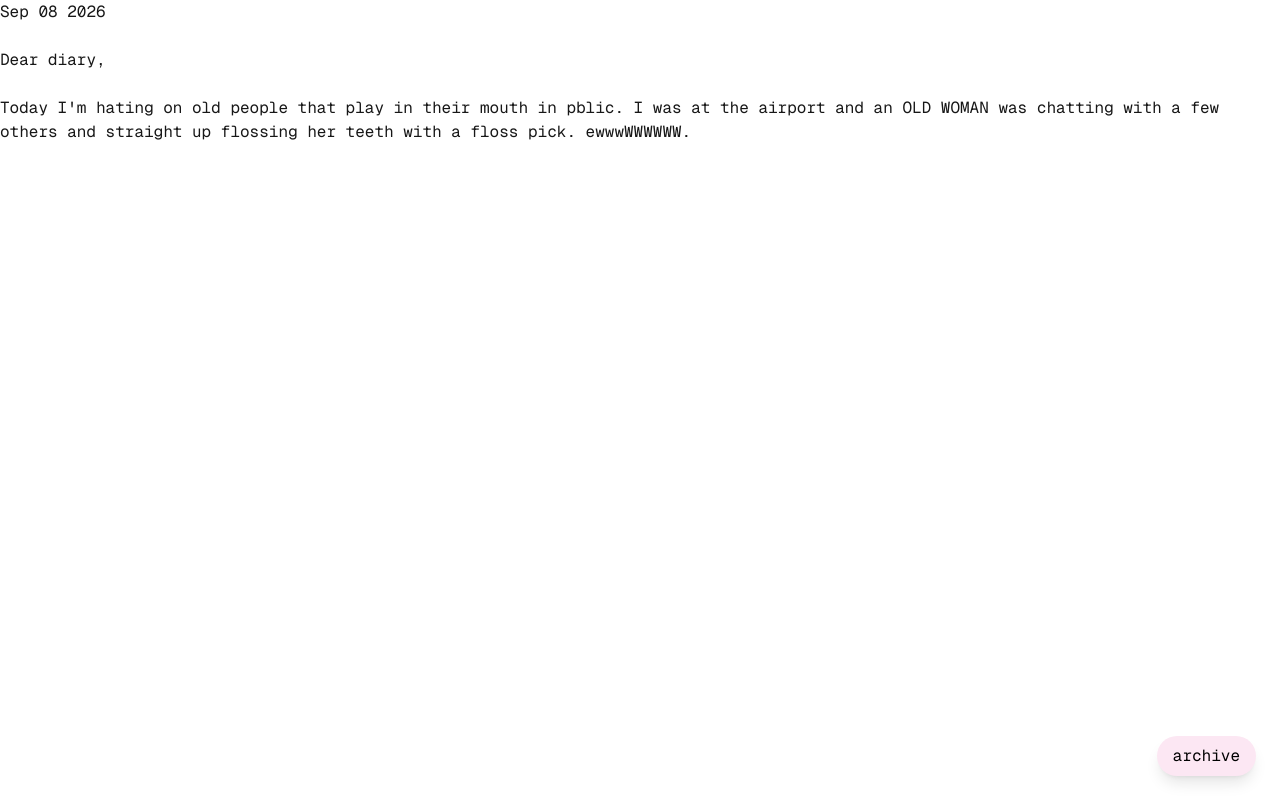
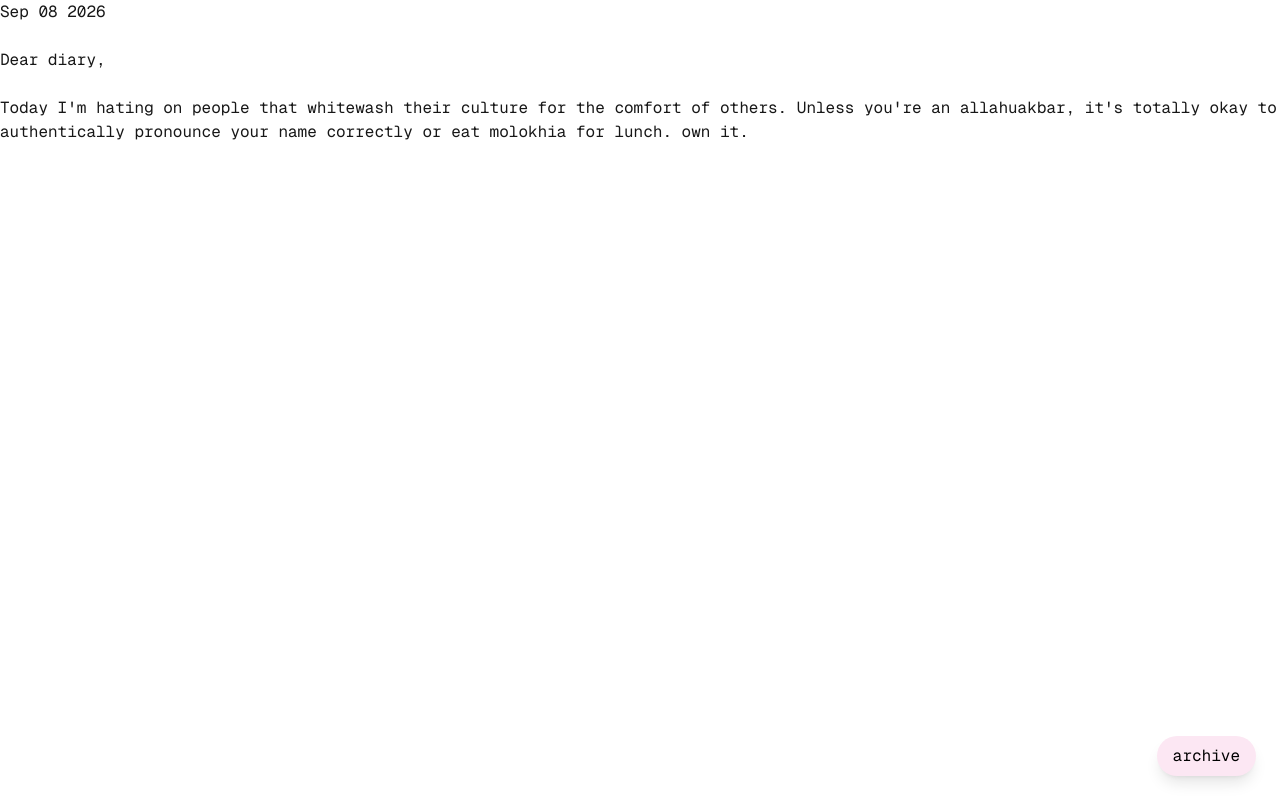
Before and after one commit to StephanieFarid/hateraid, a Next.js app: page / in a window 1280 px wide. Built offline with nearby package versions, Linux system fonts and the light colour scheme.

Commit message:
new entry

```diff
--- a/app/archive/page.tsx
+++ b/app/archive/page.tsx
@@ -6,6 +6,14 @@ const page = () => {
     <div>
         <h1 className="font-mono p-05">
             previously I hated...
+            <br />
+            <br />
+            <p>
+                old people that play in their mouth in public.
+                 <br />
+                      Inspired by: an old lady flossing during a conversation at the airport.
+
+            </p>
             <br />
             <br />
             <p>
--- a/app/page.tsx
+++ b/app/page.tsx
@@ -10,8 +10,8 @@ const page = () => {
       Dear diary,
       <br />
       <br />
-      Today I'm hating on old people that play in their mouth in pblic. I was at the airport and an OLD WOMAN was chatting with a few others
-      and straight up flossing her teeth with a floss pick. ewwwWWWWWW.
+      Today I'm hating on people that whitewash their culture for the comfort of others.
+      Unless you're an allahuakbar, it's totally okay to authentically pronounce your name correctly or eat molokhia for lunch. own it.
             <button className="font-mono fixed bottom-6 right-6 z-50 bg-pink-100 text-black px-4 py-2 rounded-full shadow-lg hover:bg-pink-200 transition" >
             <Link href={`/archive`}>
                 archive
```
